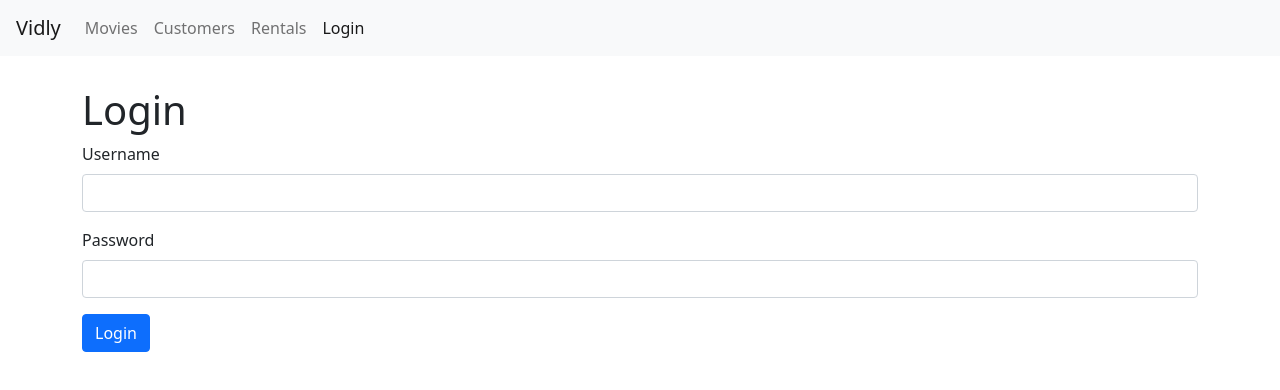
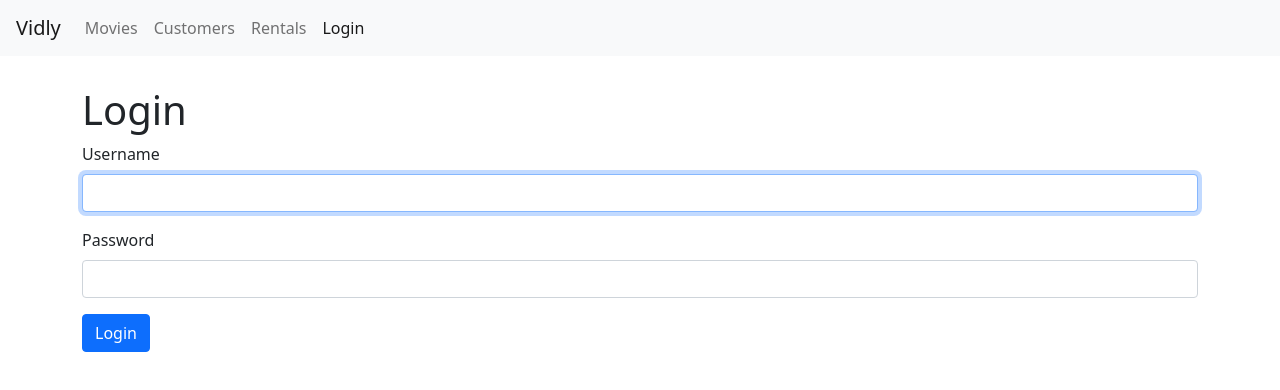
Before and after one commit to jtorresl79c/react-movies-lists-forms, a React (Create React App) app: page /login in a window 1280 px wide. Shown: the top 390 px of the page. Built offline with nearby package versions, Linux system fonts and the light colour scheme.

Commit message:
4. Refs - El tema de refs es el tema de Uncontrolled Components, cuando se y es cuando no queremos usar el Single Source of Truth

```diff
--- a/src/components/loginForm.jsx
+++ b/src/components/loginForm.jsx
@@ -1,11 +1,21 @@
 import React, { Component } from 'react'
 
 export default class loginForm extends Component {
+    username = React.createRef(); // Refs
+
+    componentDidMount(){
+        this.username.current.focus() // Un ejemplo en donde lo podriamos usar, cuando el componente cargue, automaticamente
+        // se pondria en focus este input, aunque otra solucion mejor si quisieramos agregar este comportamiento seria poner
+        // el atributo autoFocus directamente en el Input. Por eso nos dicen que tengamos cuidado con los refs, ya que utilizando
+        // el single source of truth es la forma normal para manipular datos en vez de los refs.
+    }
+
     handleSubmit = e => {
         e.preventDefault()
 
         // Call the server
-        console.log('Submitted')
+        const username = this.username.current.value // Refs
+        console.log(username)
     }
 
     render() {
@@ -21,7 +31,7 @@ export default class loginForm extends Component {
                         eso es una palabra reservada para el 'for loop' por eso cuando queramos usar el atributo 'for' de los
                         label de html, en vez de poner 'for' se usa el 'htmlFor' */}
                         <label htmlFor="username" className="form-label">Username</label>
-                        <input type="email" className="form-control" id="username" />
+                        <input type="email" ref={this.username} className="form-control" id="username" /> {/* Refs */}
                     </div>
                     <div className="mb-3">
                         <label htmlFor="password" className="form-label">Password</label>
```
